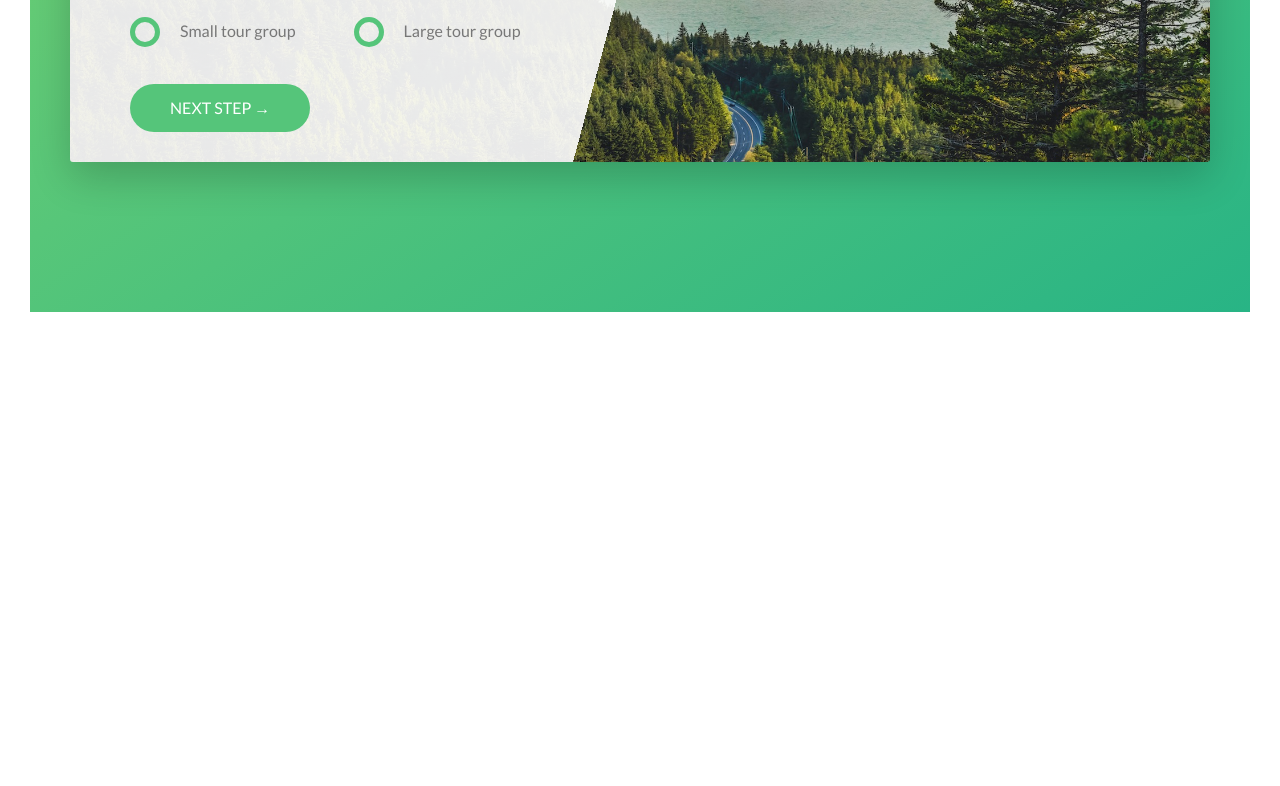
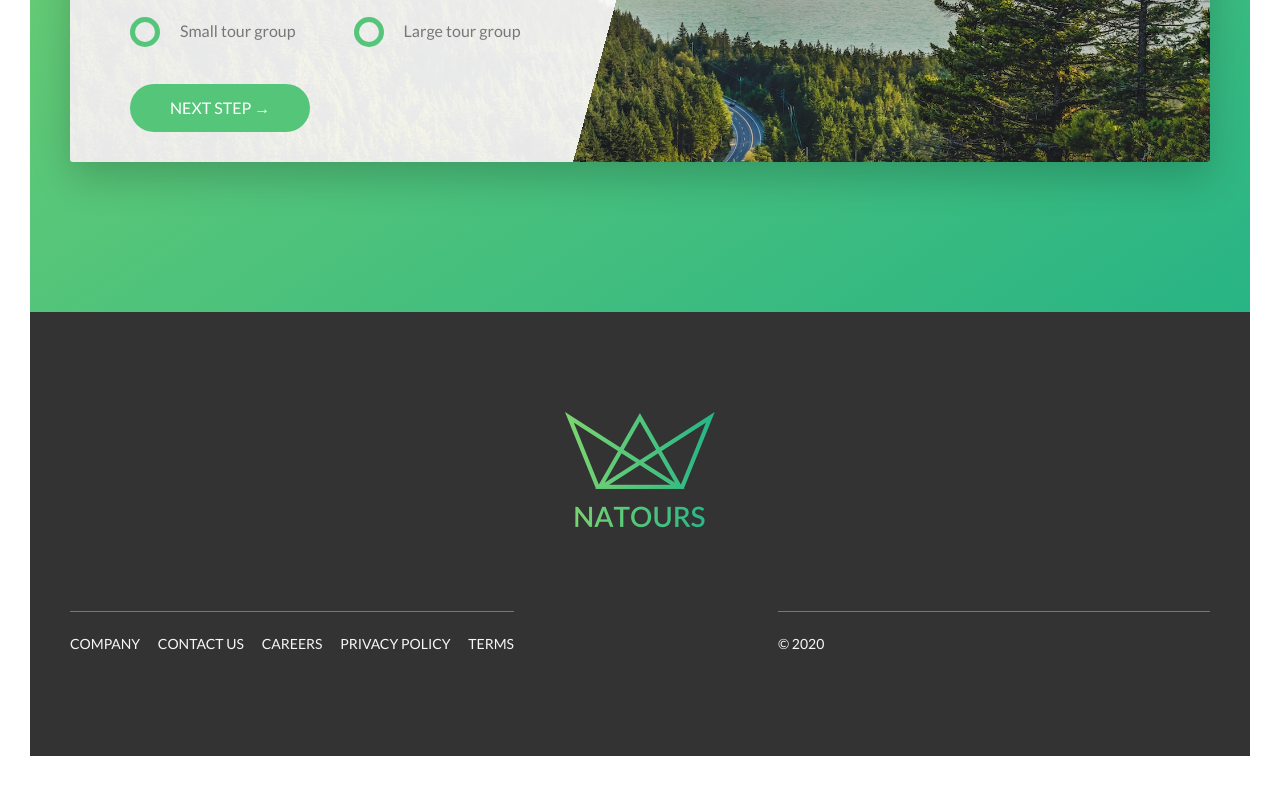
Before and after one commit to berkayaskin/outdoor-tour-website, a website: page index.html in a window 1280 px wide. Shown: the part 5076-5862 px from the top of the page. Before the commit the page ends 5418 px from the top, so only its background shows below. Drawn offline with nearby package versions, Linux system fonts and the light colour scheme.

Commit message:
built the footer

```diff
--- a/index.html
+++ b/index.html
@@ -407,9 +407,51 @@
         </div>
       </div>
     </section>
+  </main>
 
-
-  </main>
+  <footer class="footer">
+    <div class="footer__logo-box">
+      <img src="img/logo-green-2x.png" alt="Full logo" class="footer__logo">
+    </div>
+    <div class="row">
+        <div class="col-1-of-2">
+          <div class="footer__navigation">
+            <ul class="footer__list">
+              <li class="footer__item">
+                <a href="#" class="footer__link">
+                  Company
+                </a>
+              </li>
+              <li class="footer__item">
+                <a href="#" class="footer__link">
+                  Contact us
+                </a>
+              </li>
+              <li class="footer__item">
+                <a href="#" class="footer__link">
+                  Careers
+                </a>
+              </li>
+              <li class="footer__item">
+                <a href="#" class="footer__link">
+                  Privacy policy
+                </a>
+              </li>
+              <li class="footer__item">
+                <a href="#" class="footer__link">
+                  Terms
+                </a>
+              </li>
+            </ul>
+          </div>
+        </div>
+        <div class="col-1-of-2">
+          <p class="footer__copyright">
+            &copy; 2020
+          </p>
+        </div>
+      </div>
+  </footer>
 
 
   <script src="js/vendor/modernizr-3.8.0.min.js"></script>
--- a/sass/abstracts/_variables.scss
+++ b/sass/abstracts/_variables.scss
@@ -14,6 +14,7 @@ $color-grey-light-2: #eee;
 
 $color-grey-dark-1: #777;
 $color-grey-dark-2: #999;
+$color-grey-dark-3: #333;
 
 
 $color-white: #fff;
--- /dev/null
+++ b/sass/layout/_footer.scss
@@ -0,0 +1,60 @@
+.footer {
+  background-color: $color-grey-dark-3;
+  padding: 10rem 0;
+  font-size: 1.4rem;
+  color: $color-grey-light-1;
+
+  &__logo-box {
+    text-align: center;
+    margin-bottom: 8rem;
+  }
+
+  &__logo {
+    width: 15rem;
+    height: auto;
+  }
+
+  &__navigation {
+    border-top: 1px solid $color-grey-dark-1;
+    padding-top: 2rem;
+    display: inline-block;
+  }
+
+  &__list {
+    list-style:none;
+  }
+
+  &__item {
+    display: inline-block;
+
+    &:not(:last-child) {
+      margin-right: 1.5rem;
+    }
+  }
+
+  &__link {
+    &:link,
+    &:visited {
+      color: $color-grey-light-1;
+      background-color: $color-grey-dark-3;
+      text-decoration: none;
+      text-transform: uppercase;
+      display: inline-block;
+      transition: all .2s;
+    }
+
+    &:hover,
+    &:active {
+      color: $color-primary;
+      box-shadow: 0 1rem 2rem rgba($color-black, .4);
+      transform: rotate(5deg) scale(1.3);
+    }
+  }
+
+  &__copyright {
+    border-top: 1px solid $color-grey-dark-1;
+    padding-top: 2rem;
+    width: 80%;
+    float: right;
+  }
+}
--- a/sass/main.scss
+++ b/sass/main.scss
@@ -17,6 +17,7 @@
 
 @import "layout/header";
 @import "layout/grid";
+@import "layout/footer";
 
 @import "pages/home"  ;
 
```
Also changed, not shown: css/main.css.
